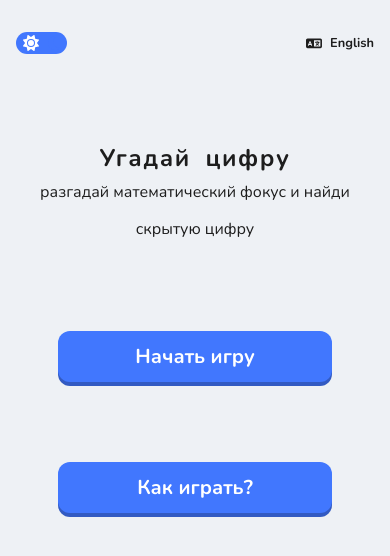
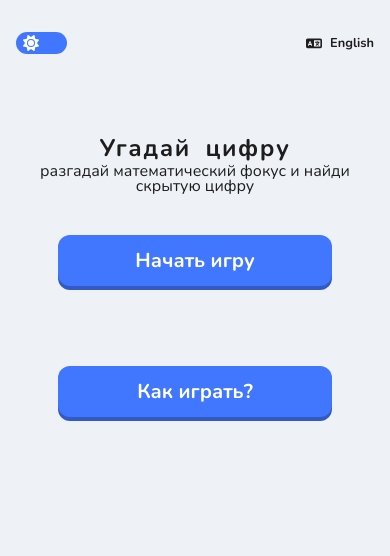
Before and after one commit to kuan312/web-game, a PHP site: page / in a window 390 px wide. Shown: the top 556 px of the page. Run offline with PHP 8.4, Linux system fonts and the light colour scheme.

Commit message:
css fixes

```diff
--- a/assets/css/style.css
+++ b/assets/css/style.css
@@ -409,9 +409,13 @@ body {
 }
 
 @media screen and (max-width: 650px) {
+    .header {
+        padding: 0;
+    }
 
     .game-desc {
         margin: 0rem 1.5rem;
+        line-height: 0.9rem;
     }
 
     .left-block {
@@ -423,7 +427,7 @@ body {
 
     .game-window {
         width: 100%;
-        margin-bottom: 5rem;
+        margin-bottom: 7rem;
     }
 
     .game {
```
